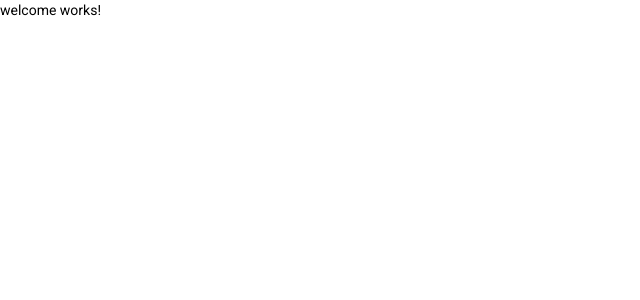
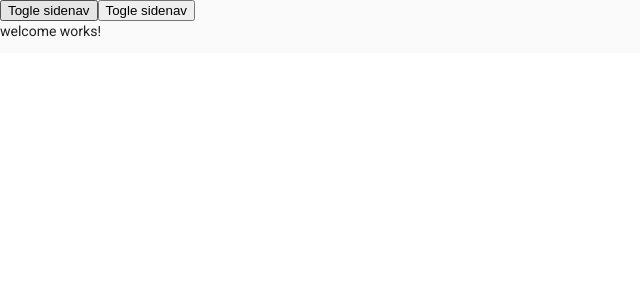
Before and after one commit to Gagandeep39/angular-fitness-tracker, an Angular app: page / in a window 1280 px wide. Shown: the top 300 px of the page, without its empty margins (0-640 px from the left). Built offline with nearby package versions, Linux system fonts and the light colour scheme.

Commit message:
Implemented a basic side nav

```diff
--- a/src/app/app.component.html
+++ b/src/app/app.component.html
@@ -1,2 +1,8 @@
-
-<router-outlet></router-outlet>
+<mat-sidenav-container>
+  <mat-sidenav [opened]="openSideNav" #sideNav role="navigation">Start</mat-sidenav>
+  <mat-sidenav-content>
+    <button (click)="sideNav.toggle()">Togle sidenav</button>
+    <button (click)="openSideNav=!openSideNav">Togle sidenav</button>
+    <router-outlet></router-outlet>
+  </mat-sidenav-content>
+</mat-sidenav-container>
--- a/src/app/app.component.ts
+++ b/src/app/app.component.ts
@@ -7,4 +7,5 @@ import { Component } from '@angular/core';
 })
 export class AppComponent {
   title = 'angular-fitness-tracker';
+  openSideNav: boolean = false;
 }
--- a/src/app/material-demo.module.ts
+++ b/src/app/material-demo.module.ts
@@ -6,6 +6,7 @@ import { MatInputModule } from '@angular/material/input';
 import { MatDatepickerModule } from '@angular/material/datepicker';
 import { MatNativeDateModule } from '@angular/material/core';
 import { MatCheckboxModule } from '@angular/material/checkbox';
+import { MatSidenavModule } from '@angular/material/sidenav';
 
 @NgModule({
   imports: [
@@ -16,6 +17,7 @@ import { MatCheckboxModule } from '@angular/material/checkbox';
     MatDatepickerModule,
     MatNativeDateModule,
     MatCheckboxModule,
+    MatSidenavModule,
   ],
   exports: [
     MatButtonModule,
@@ -25,6 +27,7 @@ import { MatCheckboxModule } from '@angular/material/checkbox';
     MatDatepickerModule,
     MatNativeDateModule,
     MatCheckboxModule,
+    MatSidenavModule,
   ],
 })
 export class MaterialDemoModule {}
```
